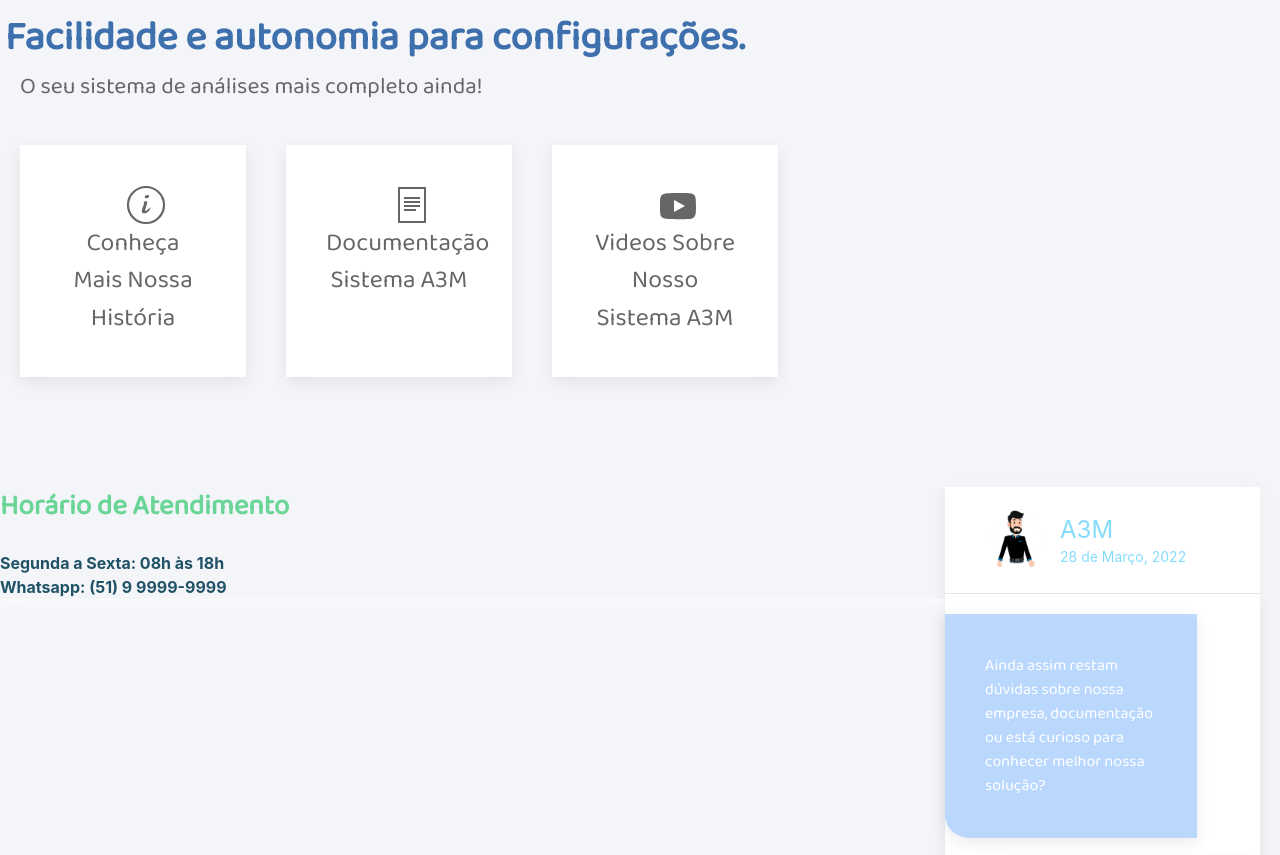
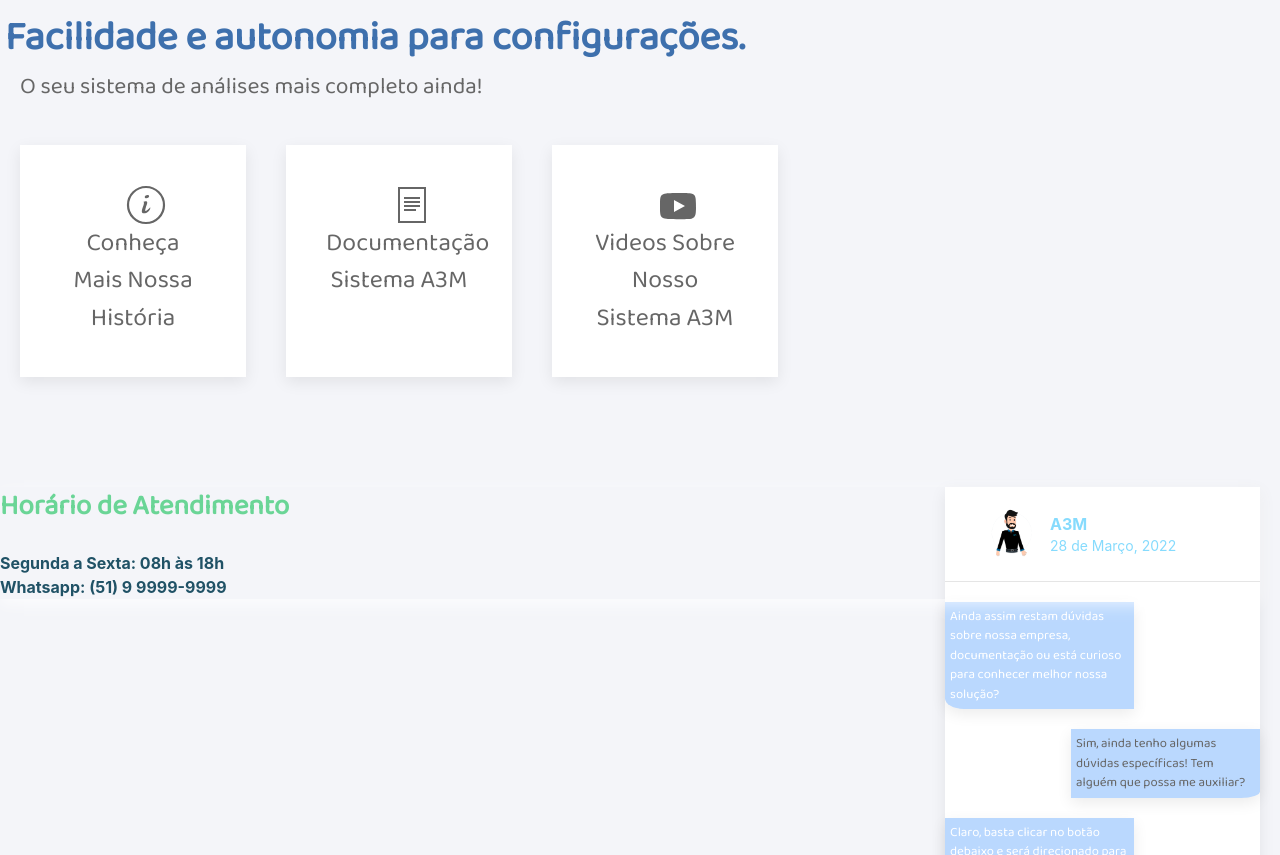
Before and after one commit to MatthHomer/DocumentacaoA3M.github.io, a plain HTML site: page Home.html in a window 1280 px wide. Shown: the part 82-937 px from the top of the page. Drawn offline with nearby package versions, Linux system fonts and the light colour scheme.

Commit message:
Ajustes tamanho BOT

```diff
--- a/Home.html
+++ b/Home.html
@@ -72,19 +72,19 @@
         <div class="uk-card-header">
             <div class="uk-grid-small uk-flex-middle" uk-grid>
                 <div class="uk-width-auto">
-                    <img class="uk-border-circle" width="60" height="60" src="Imagens A3M/Imagens Home/BonecoA3M.png" alt="Avatar">
+                    <img class="uk-border-circle" width="50" height="50" style="padding-left: 1px;" src="Imagens A3M/Imagens Home/BonecoA3M.png" alt="Avatar">
                 </div>
                 <div class="uk-width-expand">
-                    <h3 class="uk-card-title uk-margin-remove-bottom" style="color: rgb(134, 219, 253);">A3M</h3>
+                    <b class="uk-card-title uk-margin-remove-bottom" style="color: rgb(134, 219, 253); font-size: medium;">A3M</b>
                     <p class="uk-text-meta uk-margin-remove-top"><time datetime="2016-04-01T19:00" style="color: rgb(134, 219, 253);" >28 de Março, 2022</time></p>
                 </div>
             </div>
         </div>
 
         <div class="uk-flex uk-flex-column">
-            <div class="uk-card uk-card-default uk-card-body uk-margin-top uk-margin-small" style="border-bottom-left-radius: 10%; max-width: 80%; background-color: #bad8fe; color: white; font-family: 'Baloo 2', cursive;">Ainda assim restam dúvidas sobre nossa empresa, documentação ou está curioso para conhecer melhor nossa solução?</div>
-            <div class="uk-card uk-card-default uk-card-body uk-margin-top uk-margin-small uk-margin-auto-left" style="border-bottom-right-radius: 10%; max-width: 80%;background-color: #bad8fe; font-family: 'Baloo 2', cursive;">Sim, ainda tenho algumas dúvidas específicas! Tem alguém que possa me auxiliar?</div>
-            <div class="uk-card uk-card-default uk-card-body uk-margin-top uk-margin-small" style="border-bottom-left-radius: 10%; max-width: 80%; background-color: #bad8fe; color: white; font-family: 'Baloo 2', cursive;">Claro, basta clicar no botão debaixo e será direcionado para nossa equipe!</div>
+            <div class="uk-card uk-card-default uk-card-body uk-margin-top uk-margin-small" style="border-bottom-left-radius: 10%; max-width: 60%; background-color: #bad8fe; color: white; font-size:small; padding: 5px; font-family: 'Baloo 2', cursive;">Ainda assim restam dúvidas sobre nossa empresa, documentação ou está curioso para conhecer melhor nossa solução?</div>
+            <div class="uk-card uk-card-default uk-card-body uk-margin-top uk-margin-small uk-margin-auto-left" style="border-bottom-right-radius: 10%; max-width: 60%;background-color: #bad8fe; font-size:small; padding: 5px; font-family: 'Baloo 2', cursive;">Sim, ainda tenho algumas dúvidas específicas! Tem alguém que possa me auxiliar?</div>
+            <div class="uk-card uk-card-default uk-card-body uk-margin-top uk-margin-small" style="border-bottom-left-radius: 10%; max-width: 60%; background-color: #bad8fe; color: white; font-size:small; padding: 5px; font-family: 'Baloo 2', cursive;">Claro, basta clicar no botão debaixo e será direcionado para nossa equipe!</div>
         </div>
 
         <div class="uk-card-footer">
```
